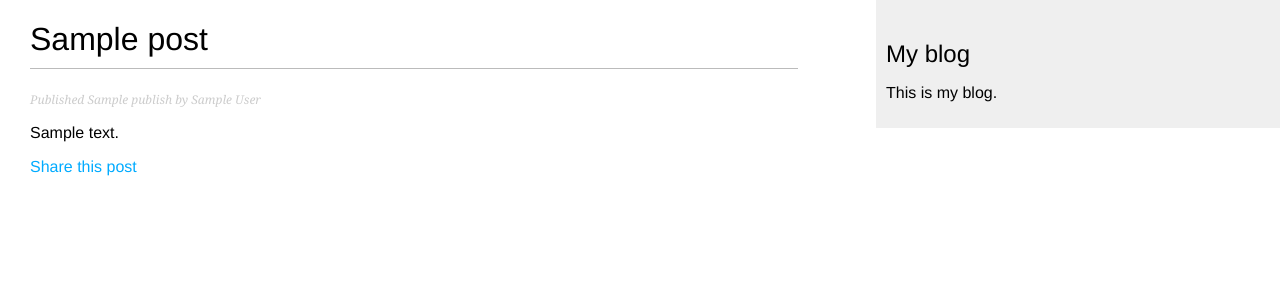
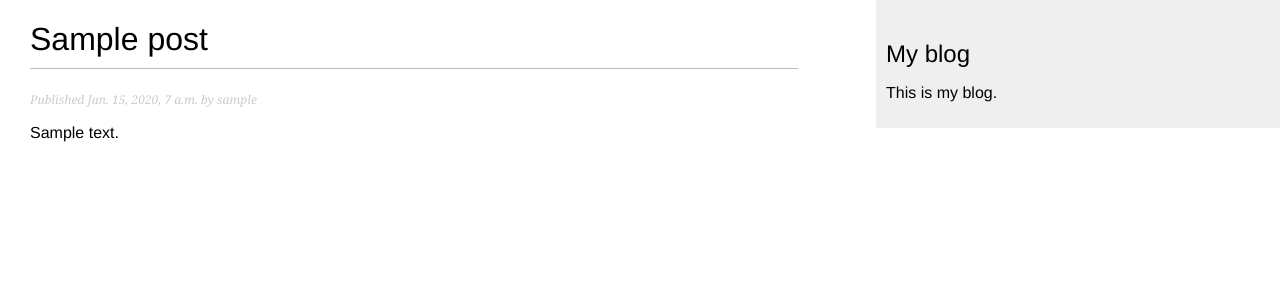
Before and after one commit to silasfc/Django-Studies, a Django app: template blog/templates/blog/post/detail.html in a window 1280 px wide. Shown: the top 300 px of the page. Run offline with Django 3.2, Linux system fonts and the light colour scheme; tables that the repository leaves empty hold one stand-in row (values such as "Sample post"); the template is opened without the code that fills it: values that come from a table or form of the project are taken from there, most other values are stand-ins (such as "Sample title", 1, 10 or a date in 2020); some libraries are stand-ins or nearby versions.

Commit message:
Updating blog accordingly to 'Django by examples 3rd Edition'

```diff
--- a/blog/admin.py
+++ b/blog/admin.py
@@ -1,4 +1,5 @@
 from django.contrib import admin
+
 from .models import Post
 
 
@@ -10,4 +11,7 @@
     prepopulated_fields = {'slug': ('title',)}
     raw_id_fields = ('author',)
     date_hierarchy = 'publish'
-    ordering = ['status', 'publish']
+    ordering = ('status', 'publish')
+
+# or the default format:
+# admin.site.register(Post)
--- a/blog/models.py
+++ b/blog/models.py
@@ -1,7 +1,9 @@
+from django.contrib.auth.models import User
 from django.db import models
+from django.urls import reverse
 from django.utils import timezone
-from django.contrib.auth.models import User
-from django.core.urlresolvers import reverse
+
+
 '''
 #Command in the  shell to create Blog ' Post
 # TO INSTALL: pip install fake-factory
@@ -40,7 +42,7 @@
 
     title = models.CharField(max_length=250)
     slug = models.SlugField(max_length=250, unique_for_date='publish')
-    author = models.ForeignKey(User, related_name='blog_posts')
+    author = models.ForeignKey(User, on_delete=models.CASCADE, related_name='blog_posts')
     body = models.TextField()
     publish = models.DateTimeField(default=timezone.now)
     created = models.DateTimeField(auto_now_add=True)
@@ -61,8 +63,8 @@
             'blog:post_detail',
             args=[
                 self.publish.year,
-                self.publish.strftime('%m'),
-                self.publish.strftime('%d'),
+                self.publish.month,
+                self.publish.day,
                 self.slug
             ]
         )
--- a/blog/templates/blog/base.html
+++ b/blog/templates/blog/base.html
@@ -1,22 +1,18 @@
-{% load staticfiles %}
+{% load static %}
 <!DOCTYPE html>
-<html lang="pt">
+<html>
     <head>
-        <meta charset="UTF-8">
         <title>{% block title %}{% endblock %}</title>
-        <link rel="stylesheet" href="{% static "css/blog.css" %}">
+        <link href="{% static "css/blog.css" %}" rel="stylesheet">
     </head>
     <body>
-
         <div id="content">
             {% block content %}
             {% endblock %}
         </div>
-
         <div id="sidebar">
             <h2>My blog</h2>
             <p>This is my blog.</p>
         </div>
-
     </body>
 </html>
--- a/blog/templates/blog/post/detail.html
+++ b/blog/templates/blog/post/detail.html
@@ -4,11 +4,8 @@
 
 {% block content %}
     <h1>{{ post.title }}</h1>
-    <p class="date">Published {{ post.publish }} by {{ post.author }}</p>
-    {{ post.body|linebreaks }}
-    <p>
-        <a href="{% url "blog:post_share" post.id %}">
-            Share this post
-        </a>
-    </p>
+        <p class="date">
+            Published {{ post.publish }} by {{ post.author }}
+        </p>
+        {{ post.body|linebreaks }}
 {% endblock %}
--- a/blog/urls.py
+++ b/blog/urls.py
@@ -1,9 +1,11 @@
-from django.conf.urls import url
+from django.urls import path
 from . import views
 
+app_name = 'blog'
+
 urlpatterns = [
-    url(r'^$', views.post_list, name='post_list'),
-    # url(r'^$', views.PostListView.as_view(), name='post_list'),
-    url(r'^(?P<year>\d{4})/(?P<month>\d{2})/(?P<day>\d{2})/(?P<post>[-\w]+)/$', views.post_detail, name='post_detail'),
-    url(r'^(?P<post_id>\d+)/share/$', views.post_share, name='post_share'),
+    # post views
+    # path('', views.post_list, name='post_list'), # or...
+    path('', views.PostListView.as_view(), name='post_list'),
+    path('<int:year>/<int:month>/<int:day>/<slug:post>/', views.post_detail, name='post_detail')
 ]
--- a/conf/settings.py
+++ b/conf/settings.py
@@ -46,7 +46,7 @@
     # 'analisador',
     # 'atraves',
     # 'bands',
-    # 'blog',
+    'blog.apps.BlogConfig',
     # 'bootstrap3',
     # 'carro',
     # 'curinga',
--- a/conf/urls.py
+++ b/conf/urls.py
@@ -20,7 +20,5 @@
     path('agenda', include('agenda.urls')),
     path('snippets/', include('snippets.urls')),
     path('admin/', admin.site.urls),
-    # path('polls/', include('polls.urls')),
-    # url('^blog/', include('blog.urls', namespace='blog', app_name='blog')),
-    # url(r'^analisador/', include('analisador.urls', namespace='analisador', app_name='analisador')),
+    path('blog/', include('blog.urls', namespace='blog')),
 ]
```
Also changed, not shown: blog/templates/blog/post/list.html (+6 -4 lines), blog/views.py (+14 -14 lines), blog/static/css/blog.css (line endings or trailing spaces).
